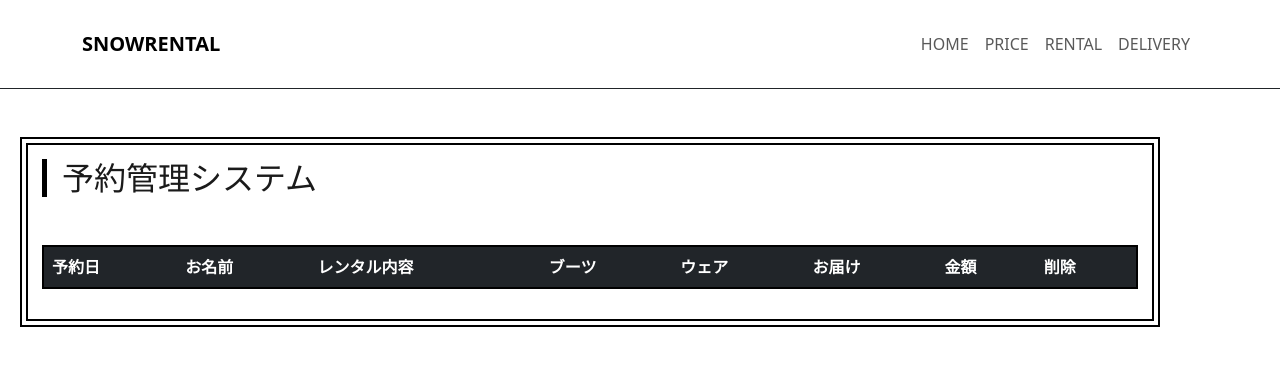
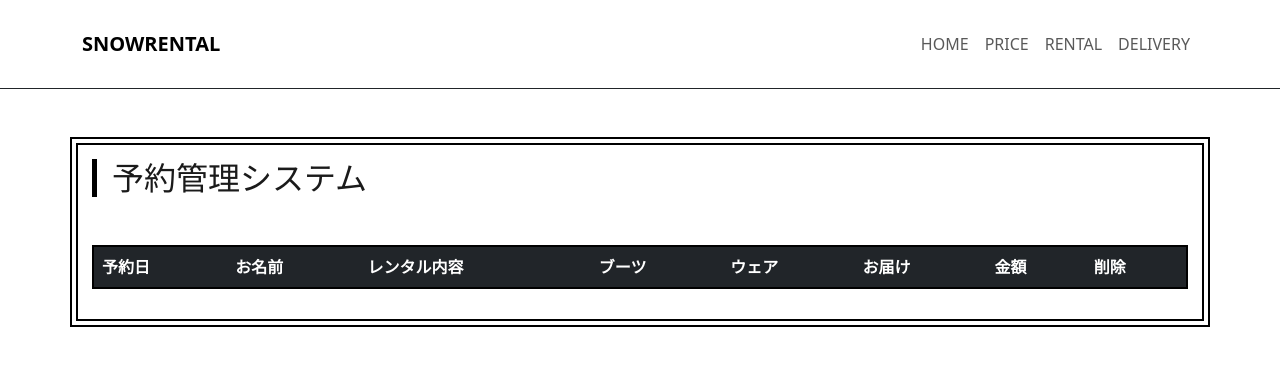
Before and after one commit to supplay/rental-app, a website: page admin.html in a window 1280 px wide. Drawn offline with nearby package versions, Linux system fonts and the light colour scheme; no server answers.

Commit message:
Center frame-box on all pages

```diff
--- a/admin.html
+++ b/admin.html
@@ -16,7 +16,7 @@
             outline: 2px solid #000;
             outline-offset: -8px;
             padding: 20px;
-            margin: 20px;
+            margin: 20px auto;
         }
     </style>
 </head>
```
Also changed, not shown: delivery.html (+1 -1 lines), home.html (+1 -1 lines), index.html (+1 -1 lines), price.html (+1 -1 lines).
